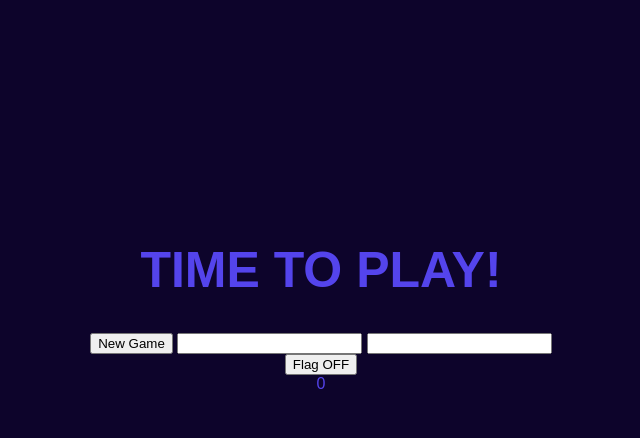
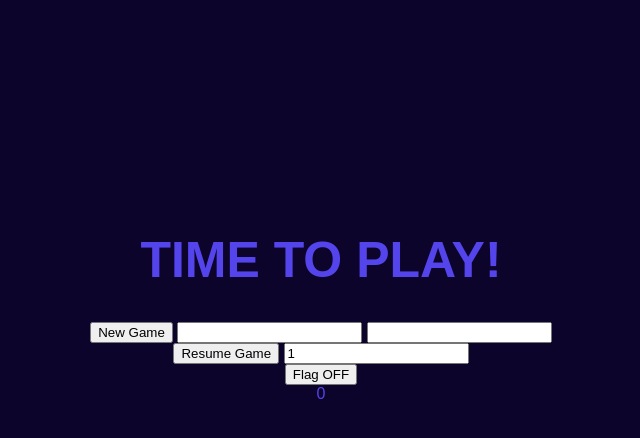
Before and after one commit to AndresChapo/minesweeper-API, a Flask app: page /game in a window 1280 px wide. Shown: the top 438 px of the page, without its empty margins (319-959 px from the left). Run offline with Flask 2, Linux system fonts and the light colour scheme.

Commit message:
Front-end: Resume game button

```diff
--- a/api/app.py
+++ b/api/app.py
@@ -9,9 +9,9 @@ from data_access_object import *
 # from minesweeper.MinesweeperGrid import MinesweeperGrid
 
 
-@app.route("/prueba")
-def prueba():
-    return render_template("prueba.html")
+@app.route("/")
+def home():
+    return render_template("game.html")
 
 
 @app.route("/game")
--- a/static/js/game.js
+++ b/static/js/game.js
@@ -2,10 +2,25 @@ const div_id_game = document.getElementById('id_game');
 const superboard = document.getElementById('superboard');
 var boxes = Array.from(document.getElementsByClassName('box'));
 const statusText = document.getElementById('statusText');
-const flag_on = document.getElementById('flag_onBtn');
+const flag_onBtn = document.getElementById('flag_onBtn');
 const txtSize = document.getElementById('txtSize');
 const txtMines = document.getElementById('txtMines');
-//var new_game_flag = false;
+const txtGame_id = document.getElementById('txtGame_id');
+const resume_gameBtn = document.getElementById('resume_gameBtn');
+const new_gameBtn = document.getElementById('new_gameBtn');
+
+
+// OK - grid variables
+// OK - func contruya visible grid
+// OK - func que resete el grid
+// OK - css decorar boxes basico
+// OK - func que actualiza
+// OK - func nuevo juego
+// OK - func retomar juego
+// OK - func que informa status del juego
+// - validar func retomar juego
+// - CSS mas lindo
+// - subir a prod
 // Grid content:
 
 class GridGame {
@@ -41,16 +56,6 @@ class GridGame {
     }
 };
 let currentGame = new GridGame();
-
-
-// OK - grid variables
-// OK - func contruya visible grid
-// OK - func que resete el grid
-// OK - css decorar boxes basico
-// OK - func que actualiza
-// OK - func nuevo juego
-// func retomar juego
-// func que informa status del juego
 
 const drawEmptyBoard = (sizes) => {
     if(boxes.length > 0){
@@ -119,6 +124,7 @@ const showData = (data) => {
     drawEmptyBoard(currentGame.sizes);
     print_flags(currentGame.sizes, currentGame.flags);
     print_swepts(currentGame.sizes,currentGame.swept, currentGame.grid);
+    check_if_player_won(currentGame.game_status);
 };
 
 const print_swepts = (sizes, swept, grid) => {
@@ -158,7 +164,7 @@ const id_box_to_coordinates = (size, id) => {
 
 const boxClicked = (e) => {
     console.log(e.target.id);
-    console.log(e);
+    if(currentGame.game_status==1){
         var click_on = id_box_to_coordinates(currentGame.sizes,e.target.id);
 
         if(flag_onBtn.innerText == "Flag OFF"){
@@ -166,25 +172,30 @@ const boxClicked = (e) => {
         }else{
             updateGameAPI(currentGame.id_game,click_on[0],click_on[1],1);
         }
-
+    }
 };
 
-const new_game = () => {
-    if(txtSize.value > 4){
-        if(txtMines.value > 0){
-    //    new_game_flag = true;
+const deleteBoard = () => {
     boxes.forEach((box, index) =>{
         box.remove();
     });
     boxes = Array.from(document.getElementsByClassName('box'));
+};
+
+const new_gameClick = () => {
+    var max_mines_allowed = (txtSize.value * txtSize.value)/2;
+    if(txtSize.value > 4 && txtSize.value < 26){
+        if(txtMines.value > 0 && txtMines.value <= max_mines_allowed){
+    //    new_game_flag = true;
+            deleteBoard();
             newGameAPI(txtSize.value,txtMines.value);
             txtSize.value = '';
             txtMines.value = '';
         }else{
-            console.log("The minimum of mines is 1");
+            console.log("The minimum of mines is 1, the maximum for this size is:"+ parseInt(max_mines_allowed));
         }
     }else{
-        console.log("The minimun size is 5")
+        console.log("The minimun size is 5, the maximum is 100")
     }
 };
 
@@ -195,9 +206,24 @@ const flagClick = () => {
         flag_onBtn.innerText = "Flag OFF";
     }
 };
+const resume_gameClick = () => {
+    if(txtGame_id.value  > 0){
+        deleteBoard();
+        getGridAPI(txtGame_id.value);
+    }else{
+        console.log("The minimun has to be 1")
+    }
+};
+const check_if_player_won = (status) => {
+    if(status == 0){
+        statusText.innerText = "You lose!";
+    }else if(status == 1){
+        statusText.innerText = "Game ON!";
+    }else if(status == 2){
+        statusText.innerText = "You Win!";
+    }
+};
 
-new_gameBtn.addEventListener('click', new_game);
+new_gameBtn.addEventListener('click', new_gameClick);
 flag_onBtn.addEventListener('click', flagClick);
-
-getGridAPI(12);
-//showData(currentGame);
+resume_gameBtn.addEventListener('click', resume_gameClick);
--- a/templates/game.html
+++ b/templates/game.html
@@ -11,8 +11,13 @@
         <h1 id="statusText">Time to play!</h1>
         <div id="new_game_box">
             <button id="new_gameBtn">New Game</button>
-            <input type="number" id="txtSize">
-            <input type="number" id="txtMines">
+            <input type="number" id="txtSize" >
+            <input type="number" id="txtMines" >
+        </div>
+        <div id="id_game_box">
+            <label text="Game N#: -"></label>
+            <button id="resume_gameBtn">Resume Game</button>
+            <input type="number" id="txtGame_id" value="1">
         </div>
         <button id="flag_onBtn" value="0">Flag OFF</button>
         <div id="id_game">0</div>
```
Lines whose indentation alone changed are shown as unchanged.
